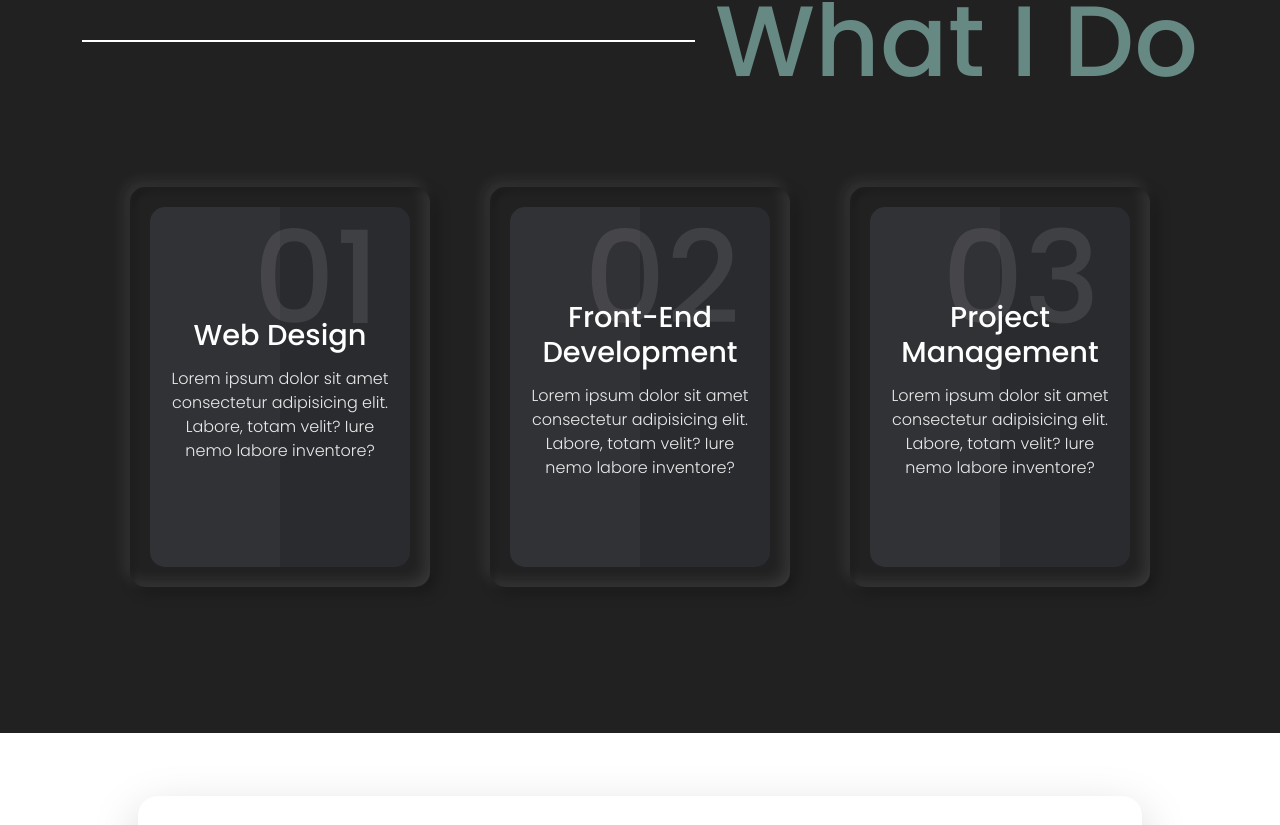
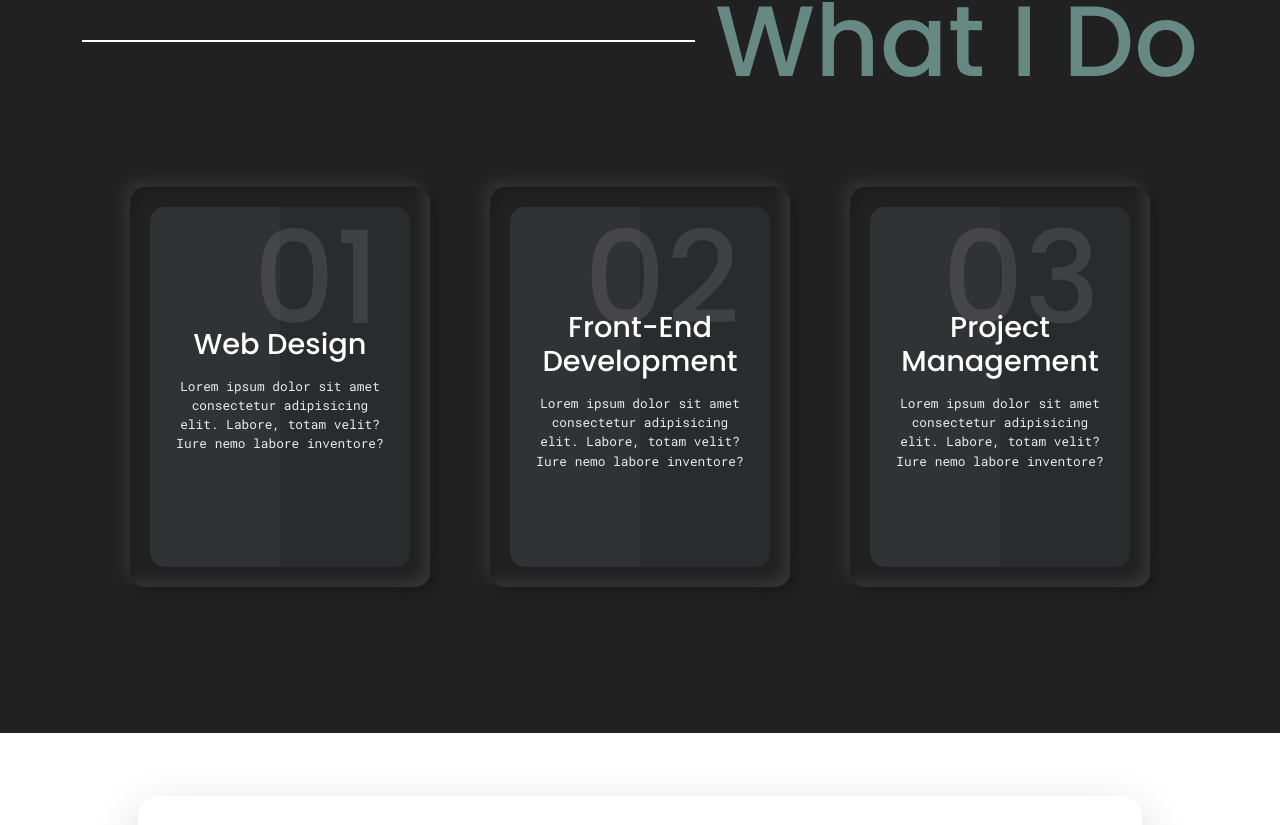
Before and after one commit to nmsarm/React-Portfolio, a React (Create React App) app: page / in a window 1280 px wide. Shown: the part 3015-3840 px from the top of the page. Built offline with nearby package versions, Linux system fonts and the light colour scheme.

Commit message:
array data mapping on aboutskills

```diff
--- a/src/components/SkillCard.js
+++ b/src/components/SkillCard.js
@@ -0,0 +1,19 @@
+
+// Card Component - Props
+const SkillCard = (props) => {
+    return (
+        <>
+            <div className="skills-card">
+                <div className="skills-box">
+                    <div className="skills-content">
+                        <h2>{props.num}</h2>
+                        <h3>{props.title}</h3>
+                        <p className="font-400">{props.txt}</p>
+                    </div>
+                </div>
+            </div>
+        </>
+    );
+}
+
+export default SkillCard
--- a/src/pages/AboutSkills.js
+++ b/src/pages/AboutSkills.js
@@ -1,7 +1,14 @@
 // Stylesheet
 import '../styles/AboutSkills.css'
+import SkillCard from '../components/SkillCard';
 
 const AboutSkills = () =>{
+
+    const SkillData = [
+        {num: "01", title:"Web Design", txt:"Lorem ipsum dolor sit amet consectetur adipisicing elit. Labore, totam velit? Iure nemo labore inventore?"},
+        {num: "02", title:"Front-End Development", txt:"Lorem ipsum dolor sit amet consectetur adipisicing elit. Labore, totam velit? Iure nemo labore inventore?"},
+        {num: "03", title:"Project Management", txt:"Lorem ipsum dolor sit amet consectetur adipisicing elit. Labore, totam velit? Iure nemo labore inventore?"}
+    ];
 
     return(
         <div className="aboutSkills-container container-fluid">
@@ -9,35 +16,14 @@ const AboutSkills = () =>{
                 <div className="aboutSkills pa-heading-line-left row py-5">
                     <h1 className="me-auto"> What I Do </h1>
                     <div className="card-container mt-5">
-                        <div className="skills-card">
-                            <div className="skills-box">
-                            <div className="skills-content">
-                                <h2>01</h2>
-                                <h3>Web Design</h3>
-                                <p>Lorem ipsum dolor sit amet consectetur adipisicing elit. Labore, totam velit? Iure nemo labore inventore?</p>
-                            </div>
-                            </div>
-                        </div>
-                        <div class="skills-card">
-                            <div class="skills-box">
-                            <div class="skills-content">
-                                <h2>02</h2>
-                                <h3>Front-End Development</h3>
-                                <p>Lorem ipsum dolor sit amet consectetur adipisicing elit. Labore, totam velit? Iure nemo labore inventore?</p>
-
-                            </div>
-                            </div>
-                        </div>
-
-                        <div class="skills-card">
-                            <div class="skills-box">
-                            <div class="skills-content">
-                                <h2>03</h2>
-                                <h3>Project Management</h3>
-                                <p>Lorem ipsum dolor sit amet consectetur adipisicing elit. Labore, totam velit? Iure nemo labore inventore?</p>
-                            </div>
-                            </div>
-                        </div>
+                        {/* Map Data from SkillData Array */}
+                        {SkillData.map((data) => (
+                            <SkillCard
+                                num= {data.num}
+                                title={data.title}
+                                txt={data.txt}
+                            />
+                        ))}
                     </div>
                 </div>
             </div>
--- a/src/styles/AboutSkills.css
+++ b/src/styles/AboutSkills.css
@@ -103,6 +103,7 @@
 	width: 50%;
 	height: 100%;
 	background: rgba(255, 255, 255, 0.03);
+
   }
 
 .card-container .skills-card .skills-box .skills-content {
@@ -128,8 +129,8 @@
   }
 
   .card-container .skills-card .skills-box .skills-content p {
-	font-size: 1rem;
-	font-weight: 300;
+	font-size: 0.8rem;
+	/* font-weight: 300; */
 	color: rgba(255, 255, 255, 0.9);
 	z-index: 1;
 	transition: 0.5s;
```
